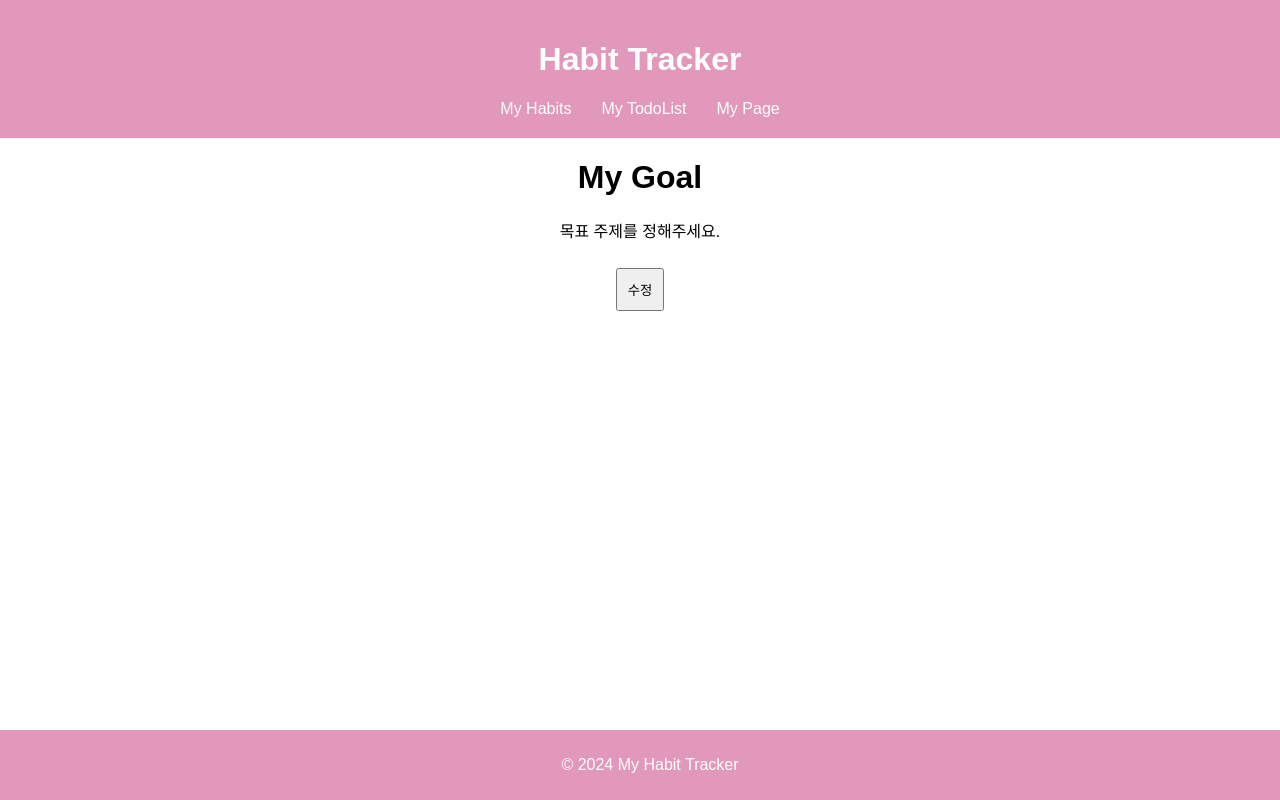
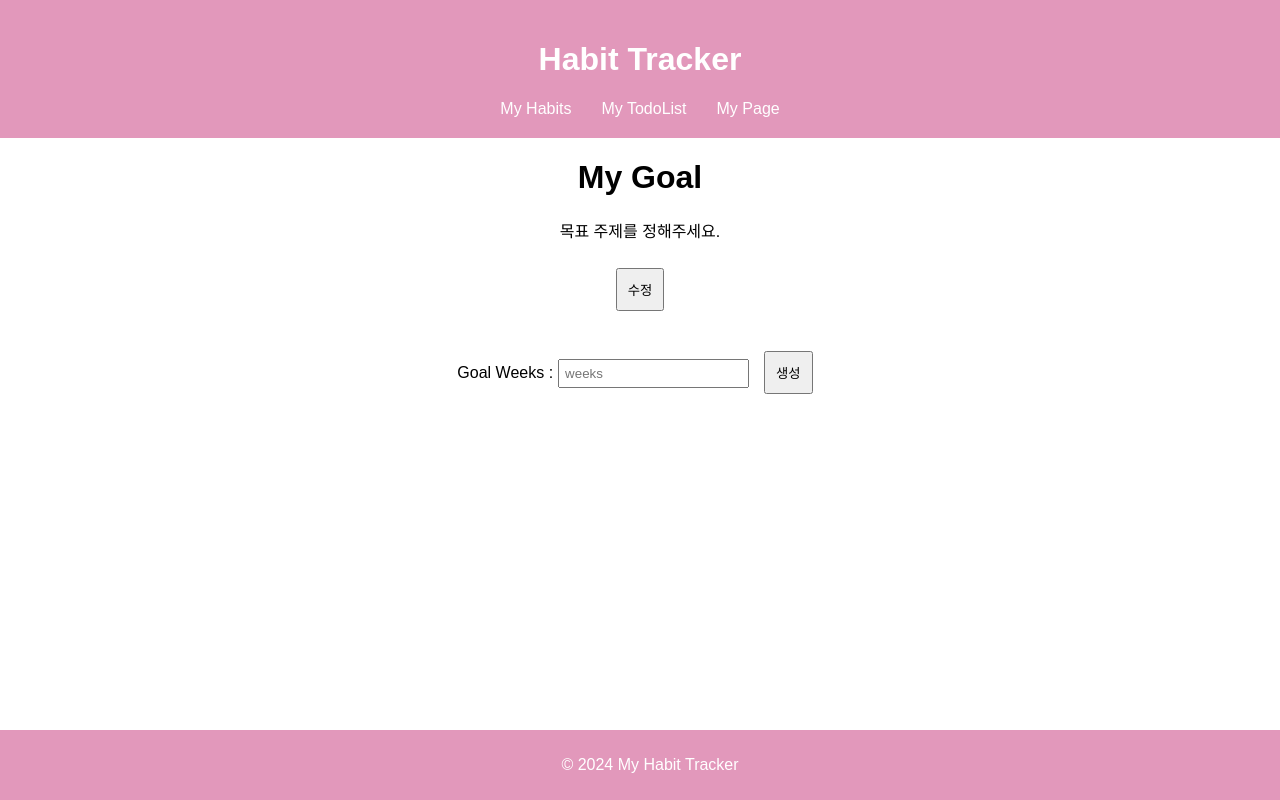
Before and after one commit to seyeonn/habit-tracker, a React (Create React App) app: page / in a window 1280 px wide. Built offline with nearby package versions, Linux system fonts and the light colour scheme.

Commit message:
숫자 입력 받아 달력 형식의 테이블 생성

```diff
--- /dev/null
+++ b/src/components/HabitList.js
@@ -0,0 +1,65 @@
+import React, { useState } from 'react';
+import '../habitList.css'; // 테이블 스타일을 위한 CSS 파일
+
+const daysOfWeek = ['일', '월', '화', '수', '목', '금', '토'];
+
+function HabitList() {
+  // 상태를 초기화합니다.
+  const [rows, setRows] = useState('');
+  const [tableData, setTableData] = useState([]);
+
+  // 입력 값이 변경될 때 호출되는 함수
+  const handleRowChange = (e) => {
+    setRows(e.target.value);
+  };
+
+  // 테이블 생성 버튼 클릭 처리
+  const handleGenerateTable = () => {
+    const rowCount = parseInt(rows, 10);
+
+    if (!isNaN(rowCount) && rowCount > 0) {
+      const data = Array.from({ length: rowCount }, (_, rowIndex) =>
+        Array.from({ length: daysOfWeek.length }, (_, colIndex) => `R${rowIndex + 1}C${colIndex + 1}`)
+      );
+      setTableData(data);
+    } else {
+      setTableData([]);
+    }
+  };
+
+  return (
+    <div className="habitList">
+      <div>
+        <label>
+          Goal Weeks :
+          <input type="number" value={rows} onChange={handleRowChange} placeholder="weeks" />
+        </label>
+        <button onClick={handleGenerateTable}>생성</button>
+      </div>
+      <div>
+        {tableData.length > 0 && (
+          <table>
+            <thead>
+              <tr>
+                {daysOfWeek.map((day, index) => (
+                  <th key={index}>{day}</th>
+                ))}
+              </tr>
+            </thead>
+            <tbody>
+              {tableData.map((row, rowIndex) => (
+                <tr key={rowIndex}>
+                  {row.map((cell, colIndex) => (
+                    <td key={colIndex}>&nbsp;</td>
+                  ))}
+                </tr>
+              ))}
+            </tbody>
+          </table>
+        )}
+      </div>
+    </div>
+  );
+}
+
+export default HabitList;
--- a/src/components/Header.js
+++ b/src/components/Header.js
@@ -2,7 +2,7 @@ import React from 'react';
 import { BrowserRouter as Router, Route, Routes, Link } from 'react-router-dom';
 import MyPage from './MyPage';
 import TodoList from './TodoList';
-import Topic from './Topic';
+import Main from '../pages/Main';
 
 function Header() {
   return (
@@ -17,7 +17,7 @@ function Header() {
         </header>
 
         <Routes>
-            <Route path="/" element={<Topic />} />
+            <Route path="/" element={<Main />} />
             <Route path="/todoList" element={<TodoList />} />
             <Route path="/myPage" element={<MyPage />} />
         </Routes>
--- /dev/null
+++ b/src/habitList.css
@@ -0,0 +1,31 @@
+.habitList {
+    text-align: center;
+    margin: 20px;
+  }
+
+  table {
+    border-collapse: collapse;
+    margin: 20px auto;
+    width: 80%;
+    margin-bottom: 100px;
+  }
+
+  th, td {
+    border: 1px solid #ddd;
+    padding: 8px;
+    text-align: center;
+  }
+
+  th {
+    background-color: #f4f4f4;
+  }
+
+  input {
+    margin: 5px;
+    padding: 5px;
+  }
+
+  button {
+    padding: 10px;
+    margin: 10px;
+  }
--- a/src/index.css
+++ b/src/index.css
@@ -36,7 +36,7 @@ footer {
   color: white;
   text-align: center;
   padding: 10px;
-  position:absolute;
+  position:fixed;
   width: 100%;
   bottom: 0;
 }
--- /dev/null
+++ b/src/pages/Main.js
@@ -0,0 +1,14 @@
+import React from 'react';
+import Topic from '../components/Topic';
+import HabitList from '../components/HabitList';
+
+function Main() {
+  return (
+    <div>
+        <Topic/>
+        <HabitList/>
+    </div>
+  );
+}
+
+export default Main;
```
